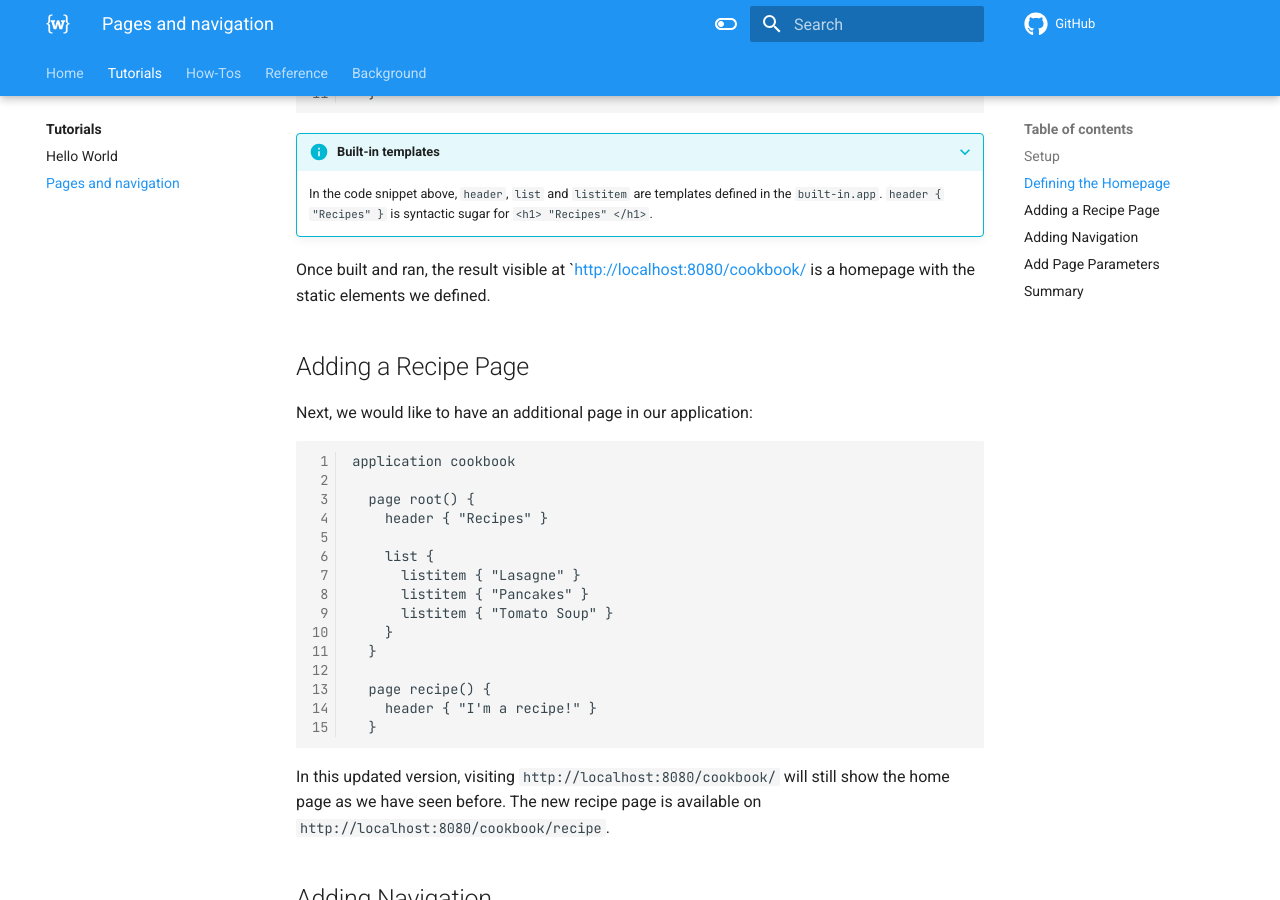
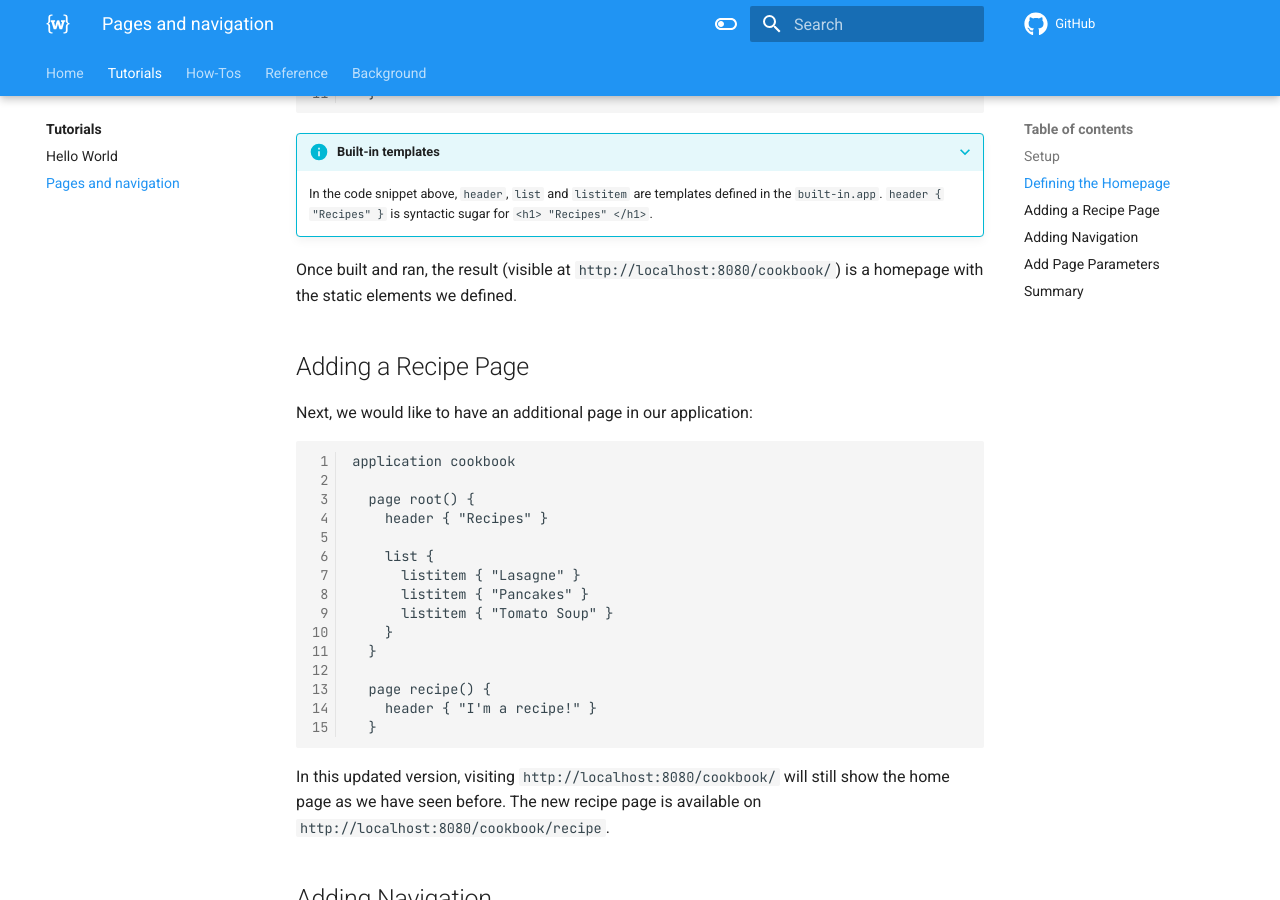
Before and after one commit to webdsl/webdsl-docs, an MkDocs documentation site: the page built from docs/tutorials/pages-and-navigation.md, in a window 1280 px wide and 900 px high, scrolled down 813 px. Built offline with MkDocs 1.6.1 and Material for MkDocs 9.7.7, drawn with Linux system fonts in a browser that asks for light colours; comment, search, counter and statistics services are not loaded.

```diff
--- a/docs/tutorials/pages-and-navigation.md
+++ b/docs/tutorials/pages-and-navigation.md
@@ -32,7 +32,7 @@ application cookbook
 ???+ info "Built-in templates"
     In the code snippet above, `header`, `list` and `listitem` are templates defined in the `built-in.app`. `header { "Recipes" }` is syntactic sugar for `<h1> "Recipes" </h1>`.
 
-Once built and ran, the result visible at `http://localhost:8080/cookbook/ is a homepage with the static elements we defined.
+Once built and ran, the result (visible at `http://localhost:8080/cookbook/`) is a homepage with the static elements we defined.
 
 ## Adding a Recipe Page
 
```
